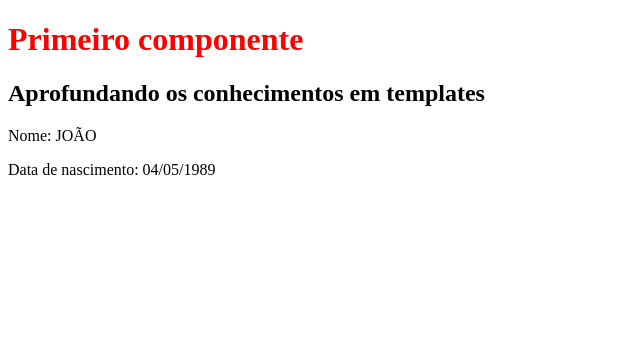
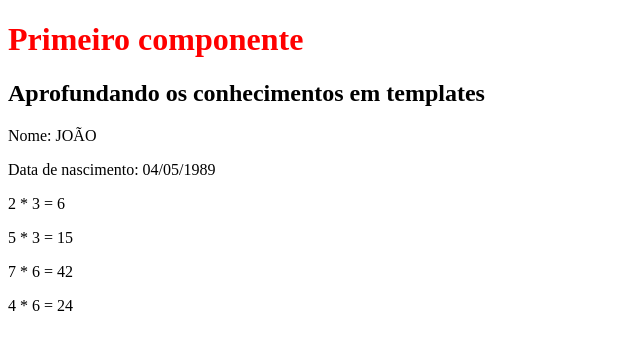
Before and after one commit to leonardongarcia/angular, an Angular app: page / in a window 1280 px wide. Shown: the top 350 px of the page, without its empty margins (0-640 px from the left). Built offline with nearby package versions, Linux system fonts and the light colour scheme.

Commit message:
Criação de pipe customizado

```diff
--- a/src/app/app.component.html
+++ b/src/app/app.component.html
@@ -1,2 +1,3 @@
 <app-primeiro-componente></app-primeiro-componente>
 <app-segundo-componente></app-segundo-componente>
+<app-pipe-customizado></app-pipe-customizado>
--- a/src/app/app.module.ts
+++ b/src/app/app.module.ts
@@ -5,12 +5,16 @@ import { AppRoutingModule } from './app-routing.module';
 import { AppComponent } from './app.component';
 import { AppPrimeiroComponente } from './primeiro-componente/primeiro-componente.component';
 import { SegundoComponenteComponent } from './segundo-componente/segundo-componente.component';
+import { MultiplicaPorPipe } from './multiplica-por.pipe';
+import { PipeCustomizadoComponent } from './pipe-customizado/pipe-customizado.component';
 
 @NgModule({
   declarations: [
     AppComponent,
     AppPrimeiroComponente,
-    SegundoComponenteComponent
+    SegundoComponenteComponent,
+    MultiplicaPorPipe,
+    PipeCustomizadoComponent
   ],
   imports: [
     BrowserModule,
--- /dev/null
+++ b/src/app/multiplica-por.pipe.ts
@@ -0,0 +1,12 @@
+import { Pipe, PipeTransform } from '@angular/core';
+
+@Pipe({
+  name: 'multiplicaPor'
+})
+export class MultiplicaPorPipe implements PipeTransform {
+
+  transform(valor: number, multiplicador: number): unknown {
+    return valor * multiplicador;
+  }
+
+}
--- /dev/null
+++ b/src/app/pipe-customizado/pipe-customizado.component.html
@@ -0,0 +1,4 @@
+<p>2 * 3 = {{2 | multiplicaPor: 3 }}</p>
+<p>5 * 3 = {{5 | multiplicaPor: 3 }}</p>
+<p>7 * 6 = {{7 | multiplicaPor: 6 }}</p>
+<p>4 * 6 = {{4 | multiplicaPor: 6 }}</p>
```
Also changed, not shown: src/app/pipe-customizado/pipe-customizado.component.ts (added, +10 -0 lines), src/app/pipe-customizado/pipe-customizado.component.css (added), 2 other files (tests, documents, lock files or other folders).
